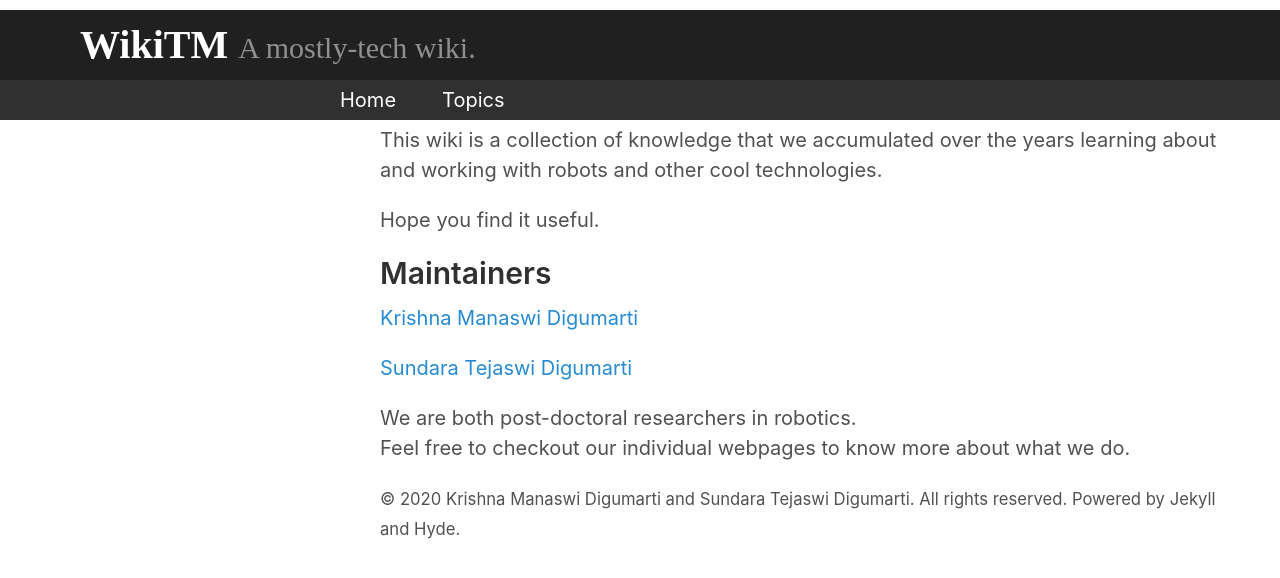
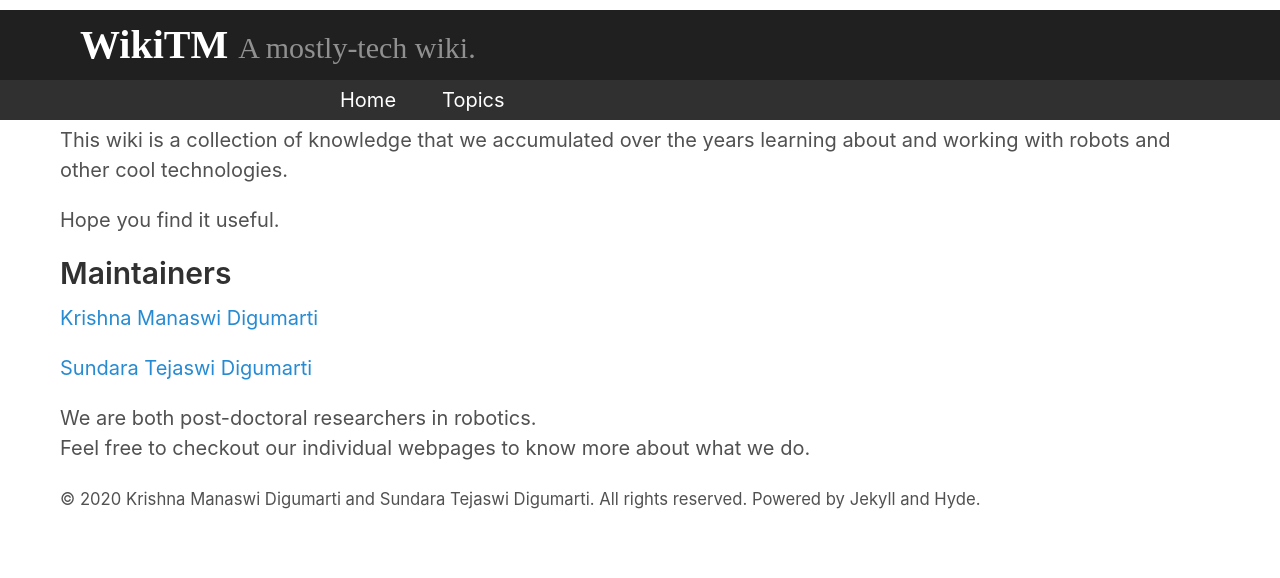
Before and after one commit to tejaswid/wikitm, a Jekyll site: the page built from index.html, in a window 1280 px wide. Shown: the top 578 px of the page. Built offline with Jekyll 4.4.1, drawn with Linux system fonts in a browser that asks for light colours; the list of posts is cut into pages by our own code.

Commit message:
reduced left margin for content

```diff
--- a/_sass/_content.scss
+++ b/_sass/_content.scss
@@ -16,7 +16,8 @@
   // If the screen size is medium or large,
   // expand the width of the content to max screen width.
   @media (min-width: $width-medium-screen) {
-    margin-left: calc(#{$width-sidebar} + 2rem);
+    //margin-left: calc(#{$width-sidebar} + 2rem);
+    margin-left: 2rem;
     margin-right: 2rem;
     margin-top: 6.25rem;
   }
```
